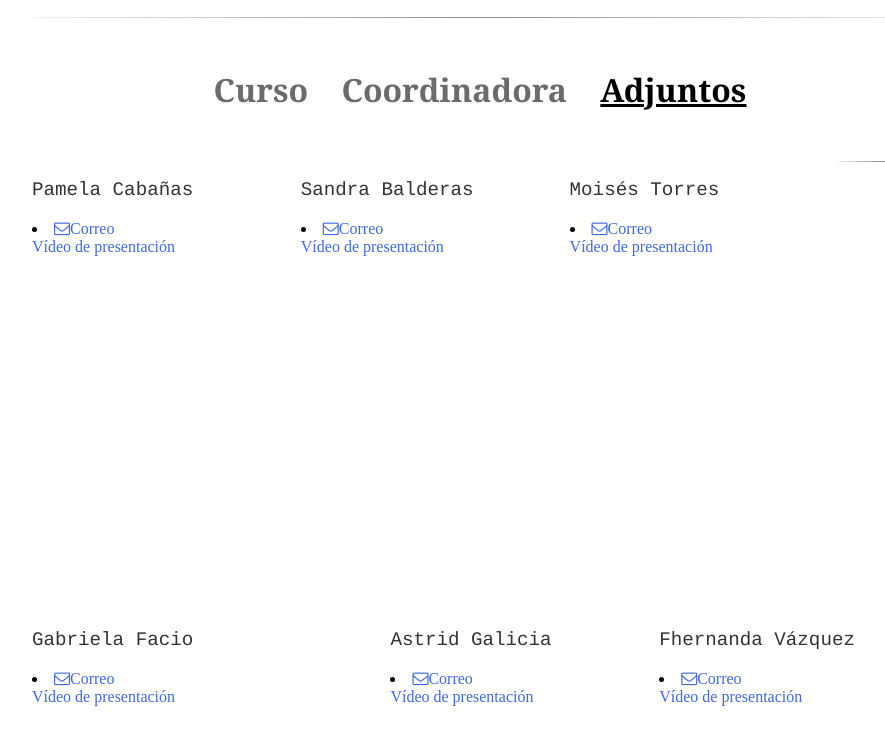
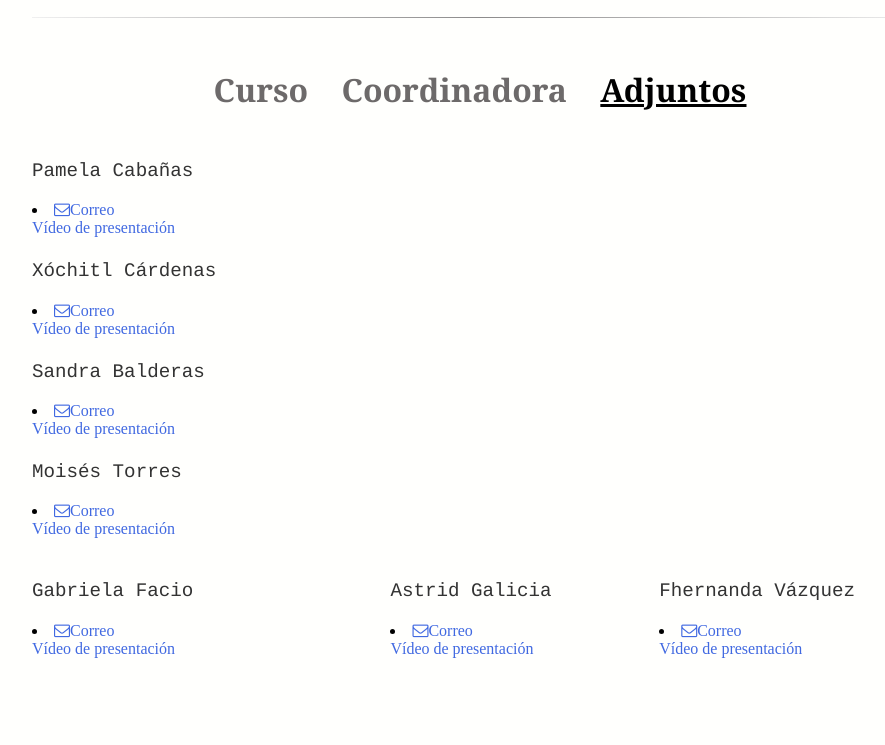
Before and after one commit to BouzasLab25/bouzaslab25.github.io, a Jekyll site: the page built from cursos/Adjuntos.html, in a window 1280 px wide and 900 px high, scrolled down 775 px. Shown: the top 745 px of the window, without its empty margins (160-1045 px from the left). Built offline with Jekyll 4.4.1, drawn with Linux system fonts in a browser that asks for light colours.

Commit message:
Update Adjuntos.html

```diff
--- a/cursos/Adjuntos.html
+++ b/cursos/Adjuntos.html
@@ -15,57 +15,57 @@
 </p>
 
 
- <div class="left" >
+ <div class="nonspaces" >
    <p class = 'text'>Pamela Cabañas</p>
 	  <li><a class='link' href="mailto:pamemomdragon9@gmail.com"><i class='fa fa-envelope-o'></i>Correo</a></li>
     <a class='link' href="https://www.youtube.com/watch?v=gp0TkE-RyXM" target="_blank"> Vídeo de presentación </p>
-  </div><!--
- <div class="center" >
+  </div>
+ <div class="nonspaces" >
    <p class = 'text'>Xóchitl Cárdenas</p>
 	  <li><a class='link' href="mailto:xacm190319@gmail.com"><i class='fa fa-envelope-o'></i>Correo</a></li>
     <a class='link' href="https://www.youtube.com/watch?v=gp0TkE-RyXM" target="_blank"> Vídeo de presentación </p>
- --> </div><!--
- --> <div class="right">
+  </div>
+ <div class="nonspaces">
    <p class = 'text'>Sandra Balderas</p>
 	  <li><a class='link' href="mailto:balderasandra@gmail.com"><i class='fa fa-envelope-o'></i>Correo</a></li>
     <a class='link' href="https://www.youtube.com/watch?v=N01T5dZUqxo" target="_blank"> Vídeo de presentación </p>
-  </div><!--
---><div class="left">
+  </div>
+<div class="nonspaces">
    <p class = 'text'>Moisés Torres</p>
 	  <li><a class='link' href="mailto:moisesth55555@gmail.com"><i class='fa fa-envelope-o'></i>Correo</a></li>
     <a class='link' href="https://www.youtube.com/watch?v=O_BNR0BpG3M" target="_blank"> Vídeo de presentación </p>
-  </div><!--
---><div class="center">
+  </div>
+ <div class="center">
    <p class = 'text'>Gabriela Facio</p>
 	  <li><a class='link' href="mailto:jackfacio70@gmail.com"><i class='fa fa-envelope-o'></i>Correo</a></li>
     <a class='link' href="https://www.youtube.com/watch?v=MPjp9CThWts" target="_blank"> Vídeo de presentación </p>
-  </div><!--
---><div class="right">
+  </div>
+ <div class="right">
   <p class = 'text'>Astrid Galicia</p>
   <li><a class='link' href="mailto:astridgalicia2@gmail.com"><i class='fa fa-envelope-o'></i>Correo</a></li>
   <a class='link' href="https://www.youtube.com/watch?v=xKxFlhHEn4Q" target="_blank"> Vídeo de presentación </p>
-  </div><!--
---><div class="left">
+  </div>
+<div class="left">
    <p class = 'text'>Fhernanda Vázquez</p>
 	  <li><a class='link' href="mailto:fheer.puente@gmail.com"><i class='fa fa-envelope-o'></i>Correo</a></li>
     <a class='link' href="https://www.youtube.com/watch?v=wimChkl7lcg" target="_blank"> Vídeo de presentación </p>
-  </div><!--
- --> <div class="center" >
+  </div>
+ <div class="center" >
    <p class = 'text'>Daniela García</p>
 	  <li><a class='link' href="mailto:danniegarlo@gmail.com"><i class='fa fa-envelope-o'></i>Correo</a></li>
     <a class='link' href="https://www.youtube.com/watch?v=TgHL37LR7Z8" target="_blank"> Vídeo de presentación </p>
-  </div><!--
- --><div class="right">
+  </div>
+ <div class="right">
    <p class = 'text'>Kathya Figueroa</p>
 	  <li><a class='link' href="mailto:kathyniaaa@gmail.com"><i class='fa fa-envelope-o'></i>Correo</a></li>
     <a class='link' href="https://www.youtube.com/watch?v=X1x8MxX4Hbw" target="_blank"> Vídeo de presentación </p>
-  </div><!--
---><div class="left">
+  </div>
+<div class="left">
    <p class = 'text'>Abigail Terán</p>
 	  <li><a class='link' href="mailto:teagreyes@gmail.com"><i class='fa fa-envelope-o'></i>Correo</a></li>
     <a class='link' href="https://www.youtube.com/watch?v=uoDSiXC2eGM" target="_blank"> Vídeo de presentación </p>
-  </div><!--
---><div class="center">
+  </div>
+<div class="center">
   </div>
 <div class="right">
   </div>
```
